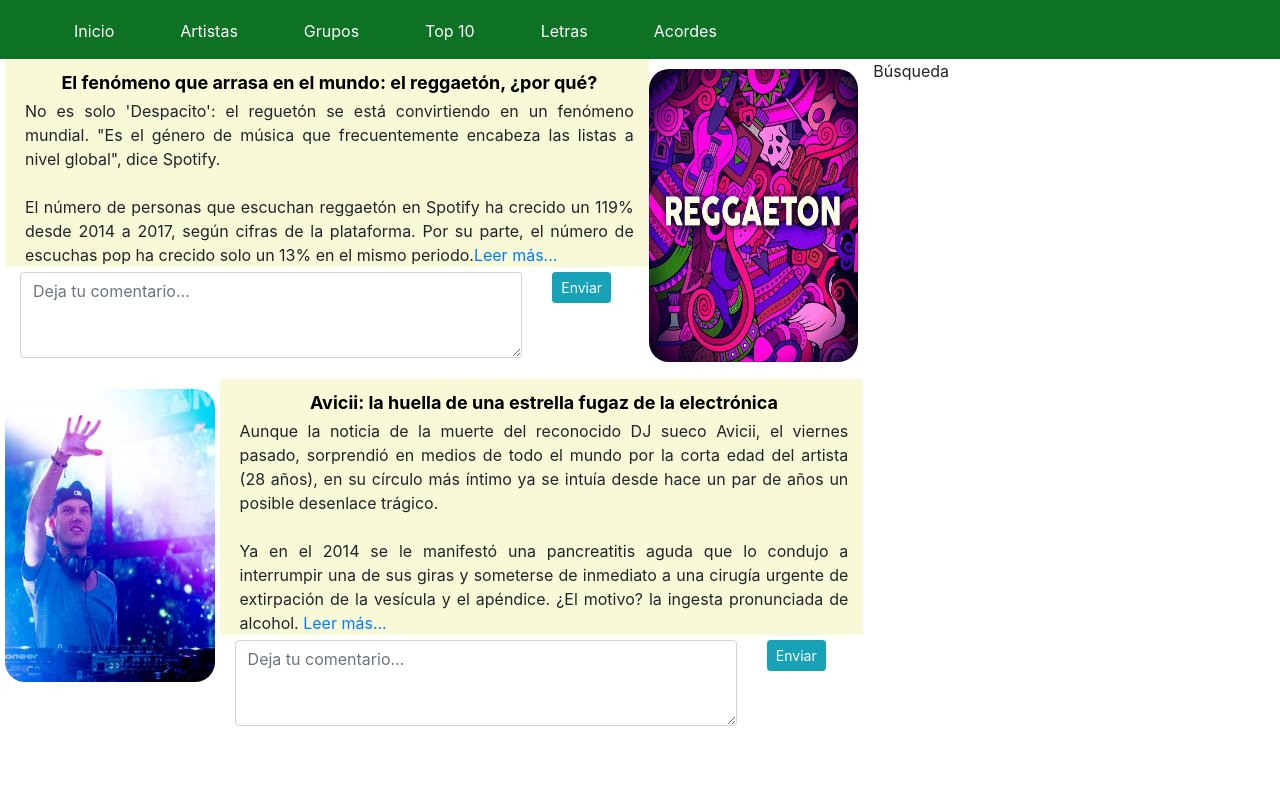
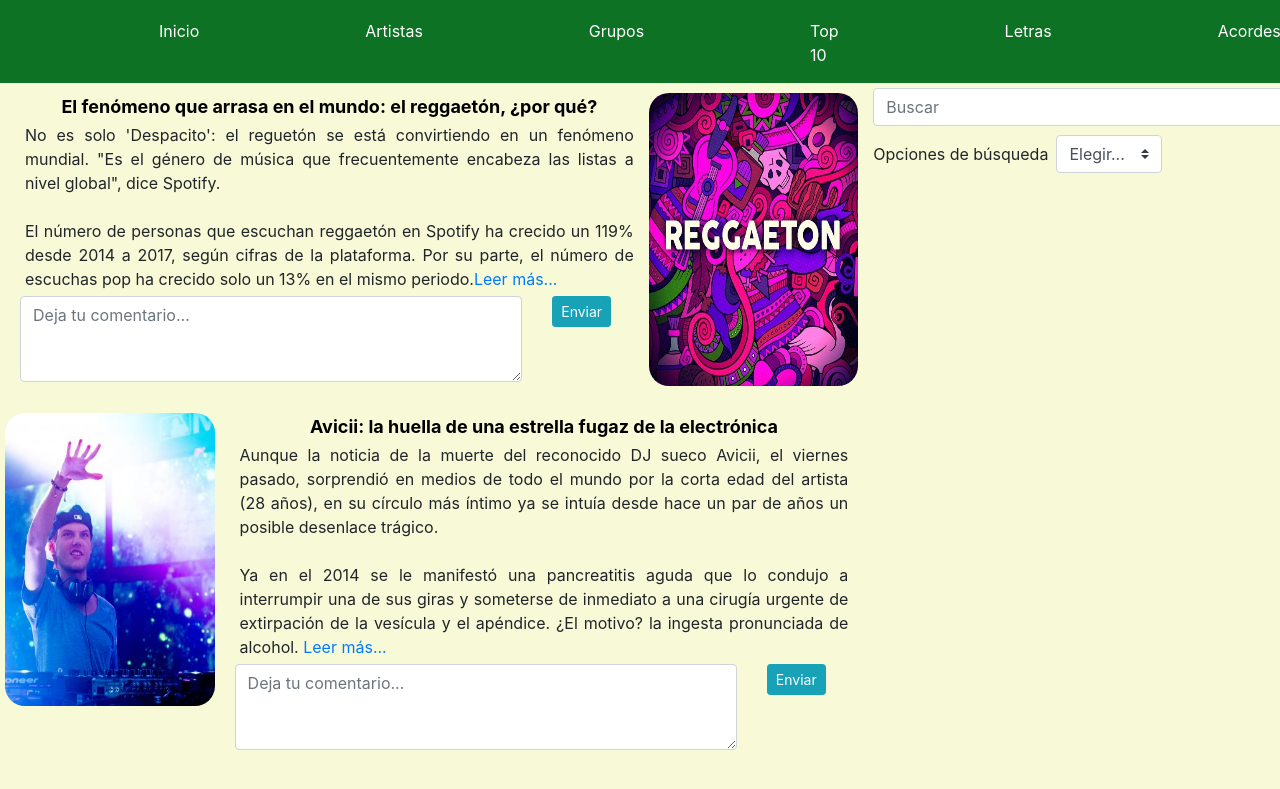
Before and after one commit to faping/Blog-de-musica, a plain HTML site: page index.html in a window 1280 px wide. Shown: the part 97-886 px from the top of the page. Drawn offline with Linux system fonts and the light colour scheme.

Commit message:
Forma básica
Terminación de formato básico de blog de música

```diff
--- a/css/estilos_personalizados.css
+++ b/css/estilos_personalizados.css
@@ -25,7 +25,7 @@
 	background-color: #0d7223;
 }
 .nav-item{
-	padding-left: 50px;
+	padding-left: 150px;
 }
 .boton{
 	color: white;
@@ -63,3 +63,18 @@
 	padding-left: 5px;
 	padding-top: 5px;
 }
+.buscador{
+	padding-left: 15px;
+	padding-top: 5px;
+}
+.contenedor{
+	background: #f8f9d7;
+	height: 100vh;
+}
+.espacio{
+	width: 40px;
+}
+.eleccion{
+	padding-left: 15px;
+	padding-top: 5px;
+}
--- a/index.html
+++ b/index.html
@@ -32,7 +32,8 @@
 				</a>
 			</div>
 		</div>
-		<nav class="navbar navbar-expand-lg barra">
+		<div class="row barra">
+			<nav class="navbar navbar-expand-lg">
 				<div class="collapse navbar-collapse" id="navbarNav">
 					<ul class="navbar-nav">
 						<li class="nav-item">
@@ -56,8 +57,9 @@
 					</ul>
 				</div>
 			</nav>
+		</div>
 	</header>
-	<div class="row">
+	<div class="row contenedor">
 		<div class="col-lg-8">
 			<div class="row article">
 				<div class="col-lg-9">
@@ -110,7 +112,24 @@
 				</div>
 			</div>
 		</div>
-		<div class="col-lg-4">Búsqueda</div>
+		<div class="col-lg-4">
+			<div class="row buscador">
+				<input class="form-control" type="text" placeholder="Buscar" aria-label="Search">
+			</div>
+			<div class="row eleccion">
+				<form class="form-inline">
+  					<label class="my-1 mr-2" for="inlineFormCustomSelectPref">Opciones de búsqueda</label>
+  					<select class="custom-select my-1 mr-sm-2" id="inlineFormCustomSelectPref">
+    					<option selected>Elegir...</option>
+    					<option value="1">Inicio</option>
+    					<option value="2">Grupos</option>
+    					<option value="3">Top 10</option>
+    					<option value="4">Letras</option>
+    					<option value="5">Acordes</option>
+  					</select>
+  				</form>
+			</div>
+		</div>
 	</div>
 </body>
 </html>
```
Lines whose indentation alone changed are shown as unchanged.
